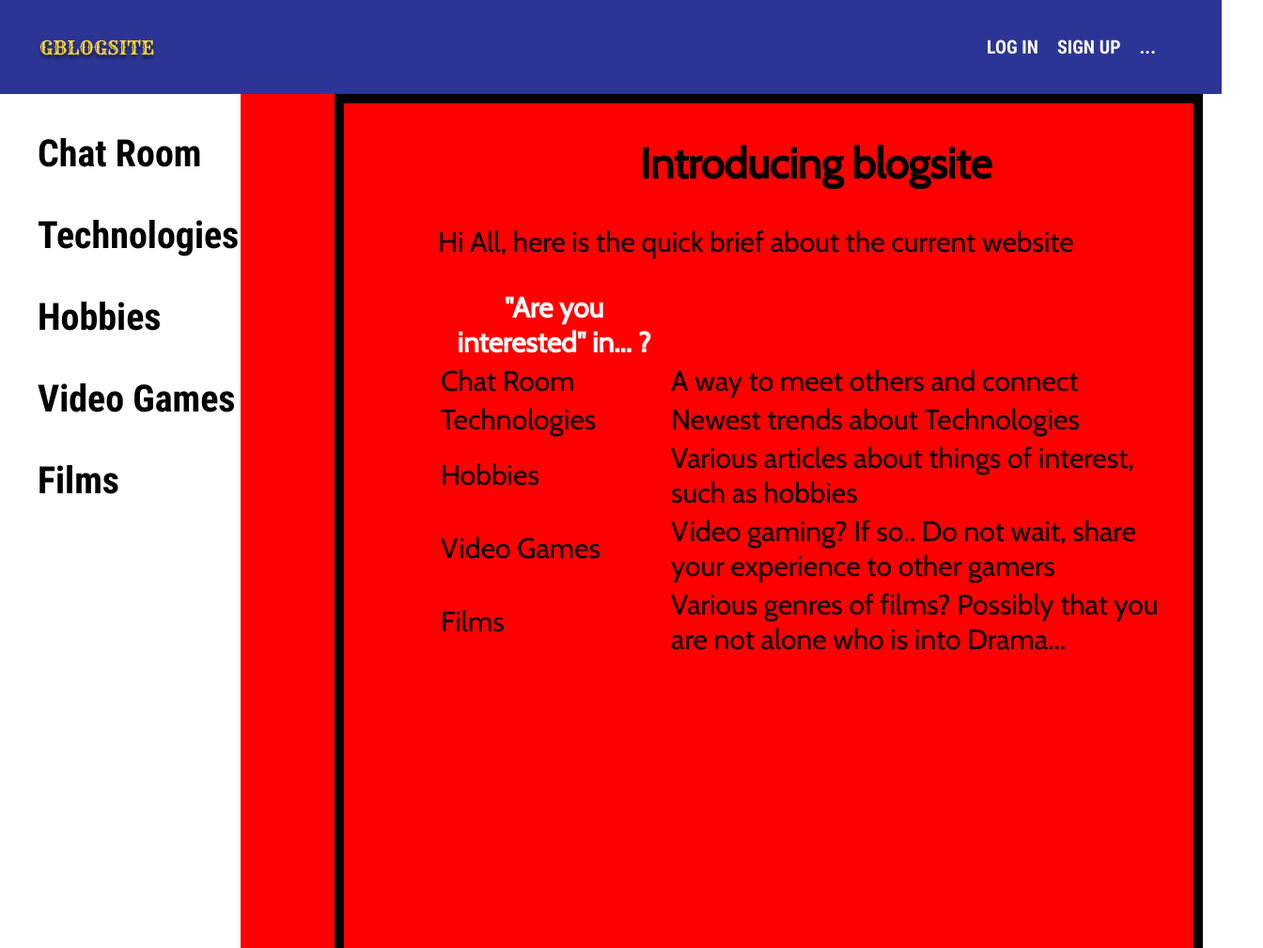
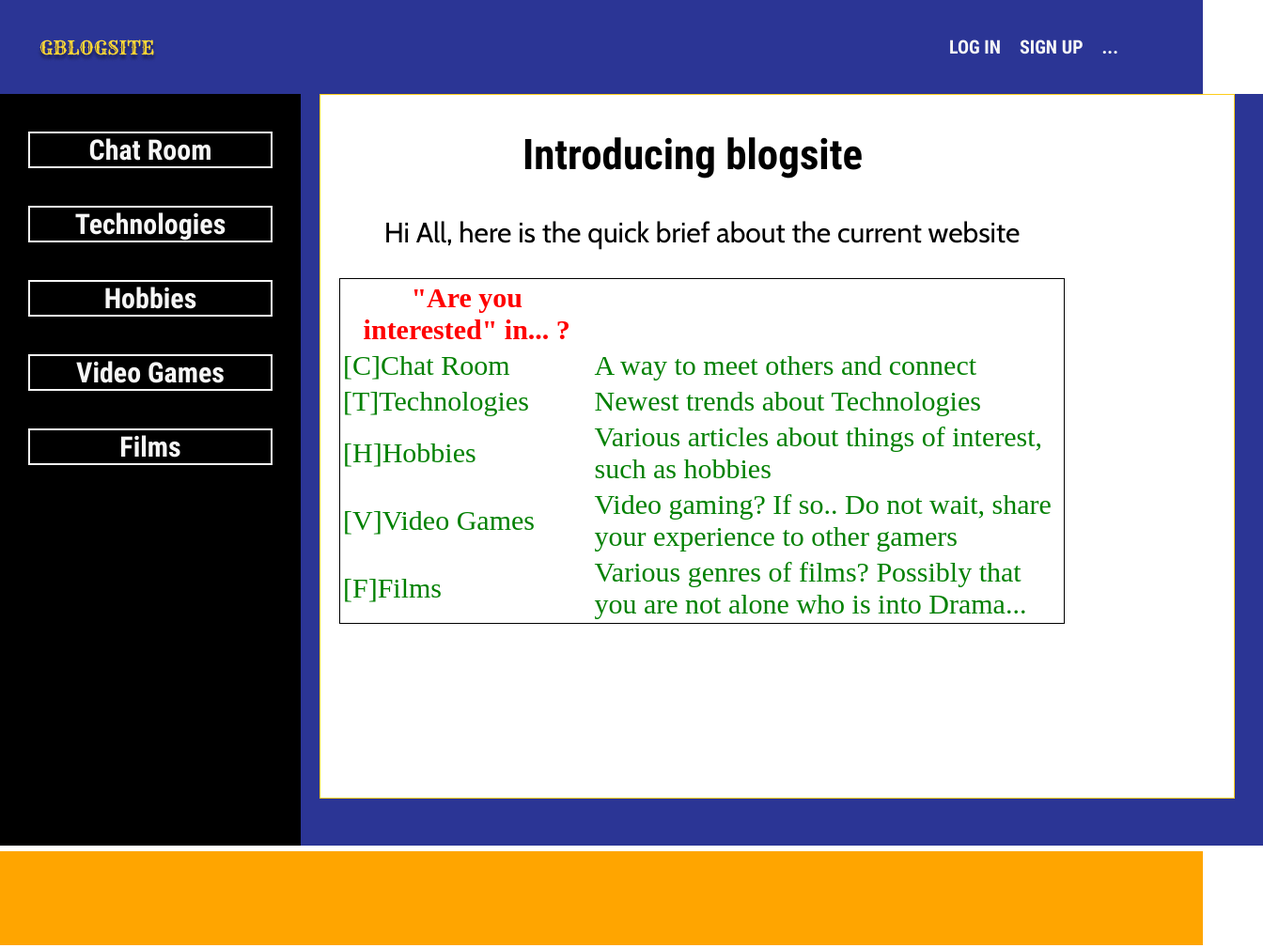
Before and after one commit to Justmenonamelol/gblogsite, a website built with webpack: page src/index.html in a window 1280 px wide. Shown: the top 1009 px of the page at 94% size, 1344 px wide, since content can reach past the window. Built offline with nearby package versions, Linux system fonts and the light colour scheme.

Commit message:
30.11.2020 header right corner bug

```diff
--- a/src/index.html
+++ b/src/index.html
@@ -24,8 +24,8 @@
             </div>
         </div>
     </header>
-    <section class="firstSection">
-        <div class="firstSection--leftSide">
+    <section class="mainSection">
+        <div class="mainSection--leftSide">
             <nav class="menuBar">
                 <ul>
                     <li><a href='#'>Chat Room</a></li>
@@ -36,12 +36,11 @@
                 </ul>
             </nav>
         </div>
-        <div class="firstSection--rightSide">
-            <div class="firstSection--rightSide--container">
+        <div class="mainSection--rightSide">
+            <div class="mainSection--rightSide--container">
                 <h1>Introducing blogsite</h1>
                 <p>Hi All, here is the quick brief about the current website</p>
-                    <div class="firstSection--table">
-
+                    <div class="mainSection--table">
                         <table>
                             <thead>
                                 <tr>
@@ -50,61 +49,41 @@
                             </thead>
                             <tbody>
                                 <tr>
-                                    <td>Chat Room</td>
+                                    <td>[C]Chat Room</td>
                                     <td>A way to meet others and connect</td>
                                 </tr>
                                 <tr>
-                                    <td>Technologies</td>
+                                    <td>[T]Technologies</td>
                                     <td>Newest trends about Technologies</td>
                                 </tr>
                                 <tr>
-                                    <td>Hobbies</td>
+                                    <td>[H]Hobbies</td>
                                     <td>Various articles about things of interest,
                                         such as hobbies</td>
                                 </tr>
                                 <tr>
-                                    <td>Video Games</td>
+                                    <td>[V]Video Games</td>
                                     <td>Video gaming? If so.. Do not wait, share your
                                         experience to other gamers</td>
                                 </tr>
                                 <tr>
-                                    <td>Films</td>
+                                    <td>[F]Films</td>
                                     <td>Various genres of films? Possibly that you are not
                                         alone who is into Drama...</td>
                                 </tr>
                             </tbody>
                         </table>
                      </div>
-
             </div>
-
         </div>
-
         </div>
     </section>
-    <nav></nav>
-    <section></section>
-
-
-
-
-
-
-
-
  </div>
+ <footer>
+     <div class="footer-container">
+         <p></p>
+     </div>
+ </footer>
 
 </body>
 </html>
-
-
-<!--   portfolio <li><a href='#'>Home</a></li>
-<li><a href='#'>About</a></li>
-<li><a href='#'>Skills</a></li>
-<li><a href='#'>Services</a></li>
-<li><a href='#'>Experience</a></li>
-<li><a href='#'>Education</a></li>
-<li><a href='#'>Portfolio</a></li>
-<li><a href='#'>Testimonial</a></li>
-<li><a href='#'>Contact</a></li>
--->
--- a/src/styles/1-helpers/_variables--color.scss
+++ b/src/styles/1-helpers/_variables--color.scss
@@ -5,3 +5,5 @@ $color-fourthly: #f6f6f6;
 //
 $color-white: #ffffff;
 $color-black: #000000;
+//custom
+$color-yellow: #fecd1a;
--- a/src/styles/2-base/_html.body.scss
+++ b/src/styles/2-base/_html.body.scss
@@ -5,7 +5,7 @@ body {
 	margin: 0;
 	padding: 0;
 	@include respond(unsupported) {
-		display: none;
+		background: red;
      }
 }
 /* roboto-condensed-700 - latin */
--- a/src/styles/3-layout/firstsection/_firstsection.scss
+++ /dev/null
@@ -1,50 +0,0 @@
-.firstSection {
-    @include roboto;
-    background: $color-fourthly;
-    width: 100%;
-    height: 102.4rem;
-    display: flex;
-}
-
-// left-side
-.firstSection--leftSide {
-    width: 20%;
-    background: $color-white;
-    display: flex;
-    margin-right: auto;
-    .menuBar {
-        margin-top: rem;
-        justify-content: center;
-        li {
-            list-style-type: none;
-        }
-        ul li a {
-            display: flex;
-            justify-content: flex-start;
-            font-size: 4rem;
-            margin-top: 4rem;
-            color: $color-black;
-            text-decoration: none;
-        }
-    }
-}
-.firstSection--rightSide {
-    width: 80%;
-    background-color: red;
-    display: flex;
-    margin-left: auto;
-    @include cabin;
-    .firstSection--rightSide--container {
-        margin-left: 10rem;
-        padding-left: 10rem;
-        font-size: 3rem;
-        width: 85%;
-        border: 1rem solid black;
-        h1 {
-            text-align: center;
-        }
-    }
-    .firstSection--table th {
-        color: white;
-    }
-}
--- /dev/null
+++ b/src/styles/3-layout/footer/_footer.scss
@@ -0,0 +1,7 @@
+footer {
+    height: 10rem;
+    background: orange;
+}
+.footer-container {
+    background: red;
+}
--- a/src/styles/3-layout/header/header.scss
+++ b/src/styles/3-layout/header/header.scss
@@ -3,8 +3,7 @@
     background: $color-primary;
     height: 10rem;
     display: flex;
-    width: 100%;
-    padding-left: 2rem;
+    width: 100vw;
 }
 
 //logo
@@ -12,6 +11,7 @@
     height: 3.6rem;
     width: 15rem;
     padding-top: .1rem;
+    padding-left: 2rem;
     margin: 2.5rem 0 0 1.5rem;
     @include respond(phone){
         margin-left: 1rem;
@@ -20,7 +20,7 @@
 
 //burger
 .header--burger {
-    margin: 3.75rem 2.5rem 0 auto;
+    margin: 3.75rem 7rem 0rem auto;
     width: 3rem;
     height: 2rem;
     @include respond(tablet){
@@ -43,7 +43,7 @@
     @include respond(tablet){
         display: flex;
         padding: 1.3rem 3rem 0 2rem;
-        margin: 2.5rem 2rem 2.8rem auto;
+        margin: 2.5rem 4rem 2.8rem auto;
         font-size: 2rem;
         a {
             text-decoration: none;
--- /dev/null
+++ b/src/styles/3-layout/mainsection/_mainsection.scss
@@ -0,0 +1,79 @@
+.mainSection {
+    width: 100vw;
+    height: 100vh;
+    display: flex;
+}
+
+// left-side
+.mainSection--leftSide {
+    display: none;
+    //mobile
+    @include respond(tablet){
+    width: 25vw;
+    background: $color-black;
+    display: flex;
+    margin-right: auto;
+    .menuBar {
+        @include roboto;
+        width: 25vw;
+        ul {
+            padding-left: 1rem;
+        }
+        li {
+            list-style-type: none;
+        }
+        ul li a {
+            display: flex;
+            justify-content: center;
+            border: .2rem solid $color-fourthly;
+            color: $color-fourthly;
+            margin: 4rem 3rem 0 2rem;
+            font-size: 3rem;
+            text-decoration: none;
+        }
+    }
+    }
+
+}
+.mainSection--rightSide {
+    display: none;
+    //code goes here
+
+
+
+    @include respond(tablet){
+    width: 80vw;
+    background-color:$color-primary;
+    display: flex;
+        .mainSection--rightSide--container {
+            margin: 0 3rem 5rem 2rem;
+            width: 70vw;
+            padding-left: 2rem;
+            padding-right: 18rem;
+            font-size: 3rem;
+            border: .1rem solid $color-yellow;
+            background: $color-white;
+            h1 {
+                @include roboto;
+                text-align: center;
+                margin-right: 2rem;
+            }
+            p {
+                @include cabin;
+                text-align: center;
+            }
+        }
+        .mainSection--table  {
+            display: flex;
+            border: 1px solid black;
+            thead {
+                color:red;
+            }
+            tbody {
+                color: green;
+            }
+        }
+    }
+
+
+}
--- a/src/styles/style.scss
+++ b/src/styles/style.scss
@@ -6,4 +6,5 @@
 @import './2-base/reset-list';
 
 @import './3-layout/header/header';
-@import './3-layout/firstsection/firstsection';
+@import './3-layout/mainsection/mainsection';
+@import './3-layout/footer/footer';
```
